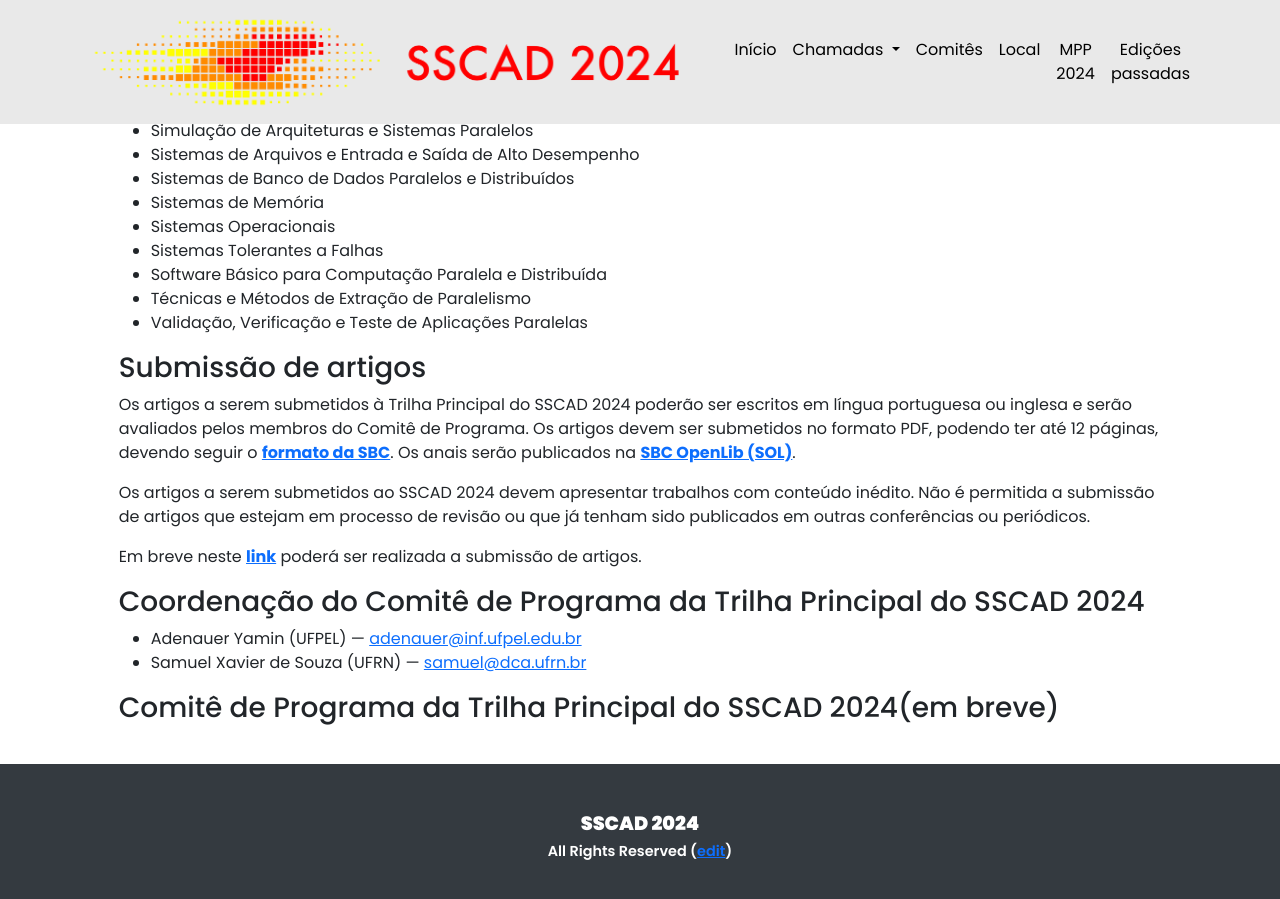
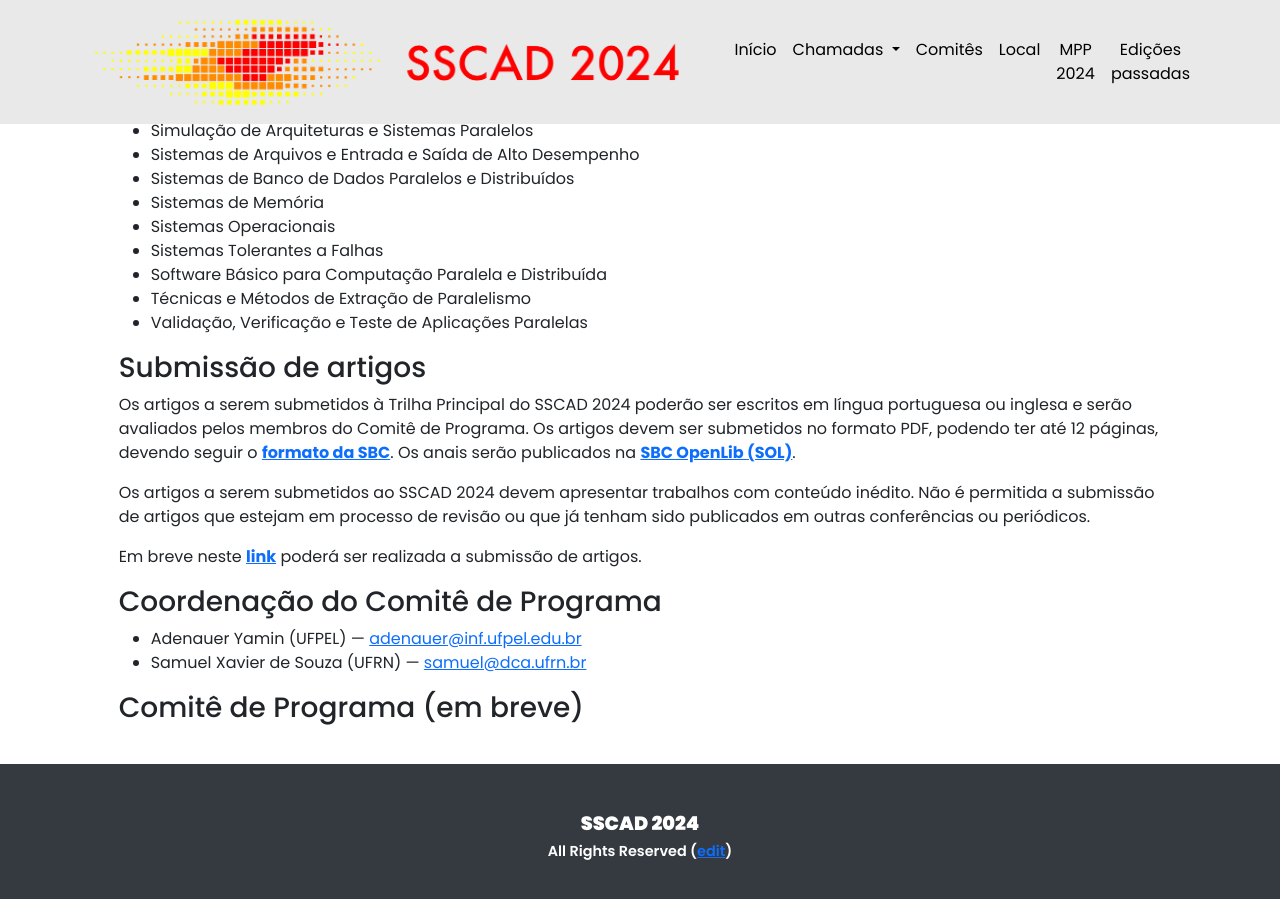
Before and after one commit to ce-acpad/sscad2024, a Jekyll site: the page built from cfp_wscad.html, in a window 1280 px wide and 900 px high, scrolled down 1357 px. Built offline with Jekyll 4.4.1, drawn with Linux system fonts in a browser that asks for light colours; some of the changed text lies outside the part shown.

Commit message:
Ajustes no texto da CFP

```diff
--- a/cfp_wscad.html
+++ b/cfp_wscad.html
@@ -79,18 +79,18 @@ permalink: /cfp/
 <!--
 <p><strong>Os autores dos melhores artigos aceitos na trilha principal do SSCAD 2024 serão convidados a enviar uma versão estendida do artigo, com 50% de conteúdo novo, para uma edição especial do periódico Concurrency and Computation: Practice and Experience.</strong></p>
 -->
-<h3>Coordenação do Comitê de Programa da Trilha Principal do SSCAD 2024</h3>
+<h3>Coordenação do Comitê de Programa</h3>
 
 <ul>
 <li>Adenauer Yamin (UFPEL) — <a href='mailto:adenauer@inf.ufpel.edu.br'>adenauer@inf.ufpel.edu.br</a></li>
 <li>Samuel Xavier de Souza (UFRN) — <a href='mailto:samuel@dca.ufrn.br'>samuel@dca.ufrn.br</a></li>
 </ul>
 
-<h3>Comitê de Programa da Trilha Principal do SSCAD 2024(em breve)</h3>
+<h3>Comitê de Programa (em breve)</h3>
 
 <!--
 <ul>
-<li>Adenauer Yamin (UCPEL/UFPEL)</li>
+<li>Adenauer Yamin (UFPEL)</li>
 <li>Alba Melo (UnB)</li>
 <li>Alexandre Sena (IME, UERJ)</li>
 <li>Alexandro Baldassin (UNESP-IGCE)</li>
```
Also changed, not shown: other parts of cfp_wscad.html (+1 -1 lines).
